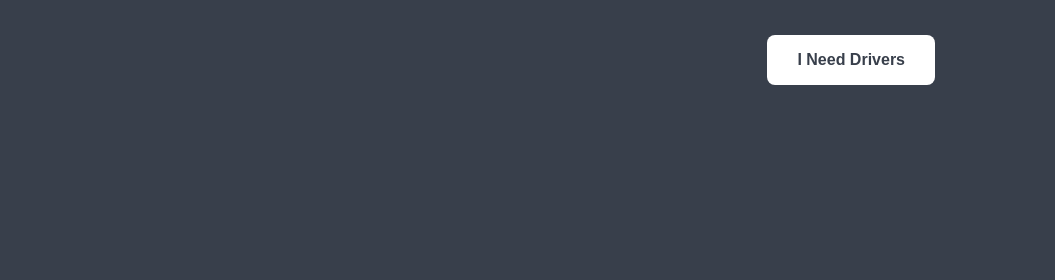
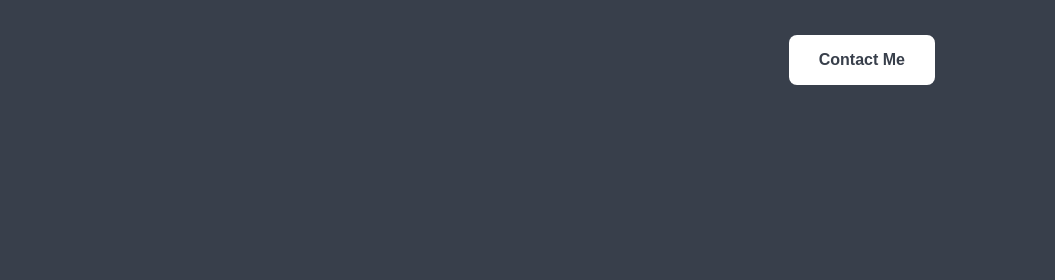
Before and after one commit to pkatsaboulas/hta-landing-march, a plain HTML site: page index.html in a window 1280 px wide. Shown: the top 280 px of the page, 225-1280 px from the left. Drawn offline with nearby package versions, Linux system fonts and the light colour scheme.

Commit message:
config .gotognore

```diff
--- a/index.html
+++ b/index.html
@@ -19,7 +19,7 @@
 	<header>
 		<div class="container">
 			<div class="logo"><img src="img/hta-logo.png" height="120px"></div>
-		    <button class="btn_primary">I Need Drivers</button>
+		    <button class="btn_primary">Contact Me</button>
 		</div>
 	</header>
 
```
